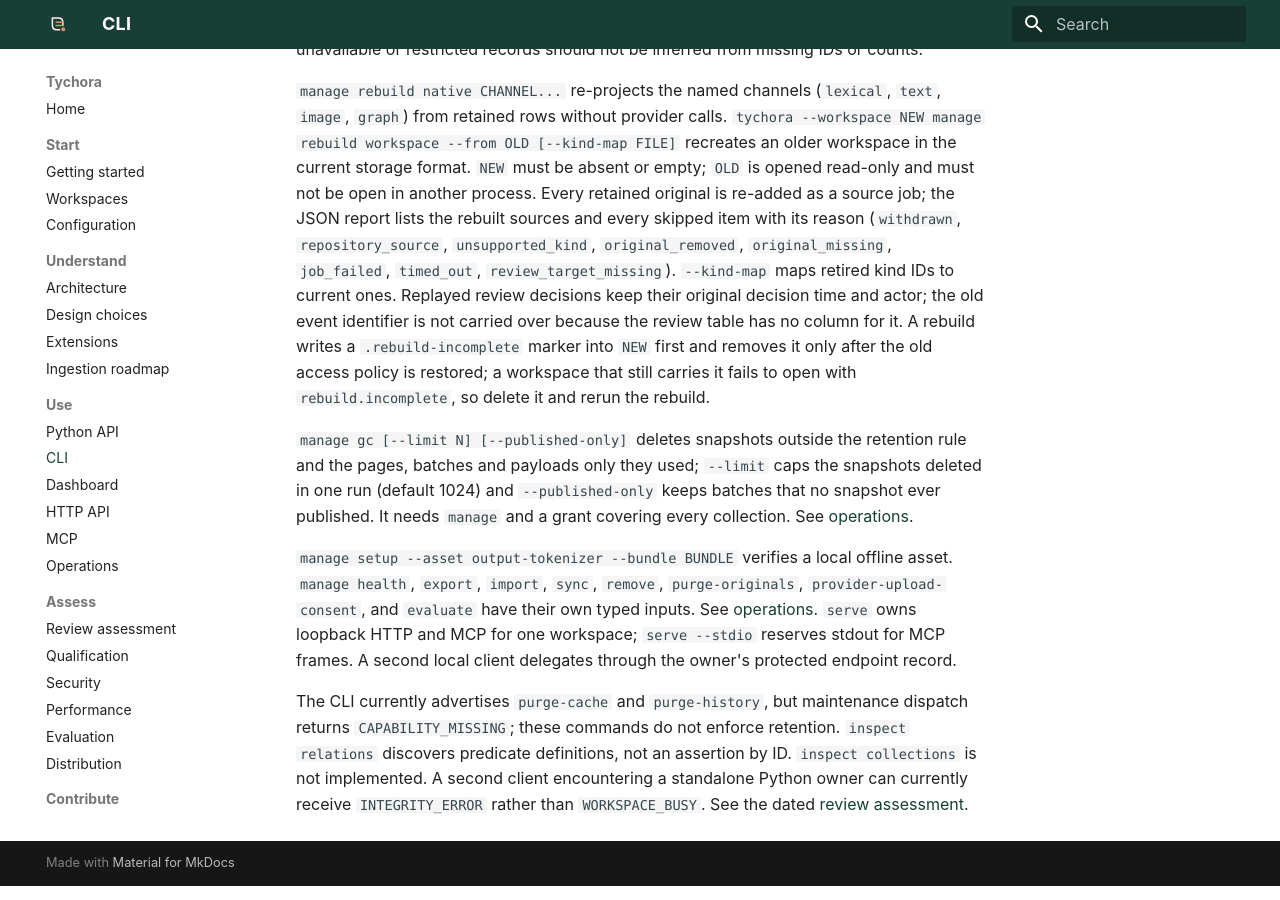
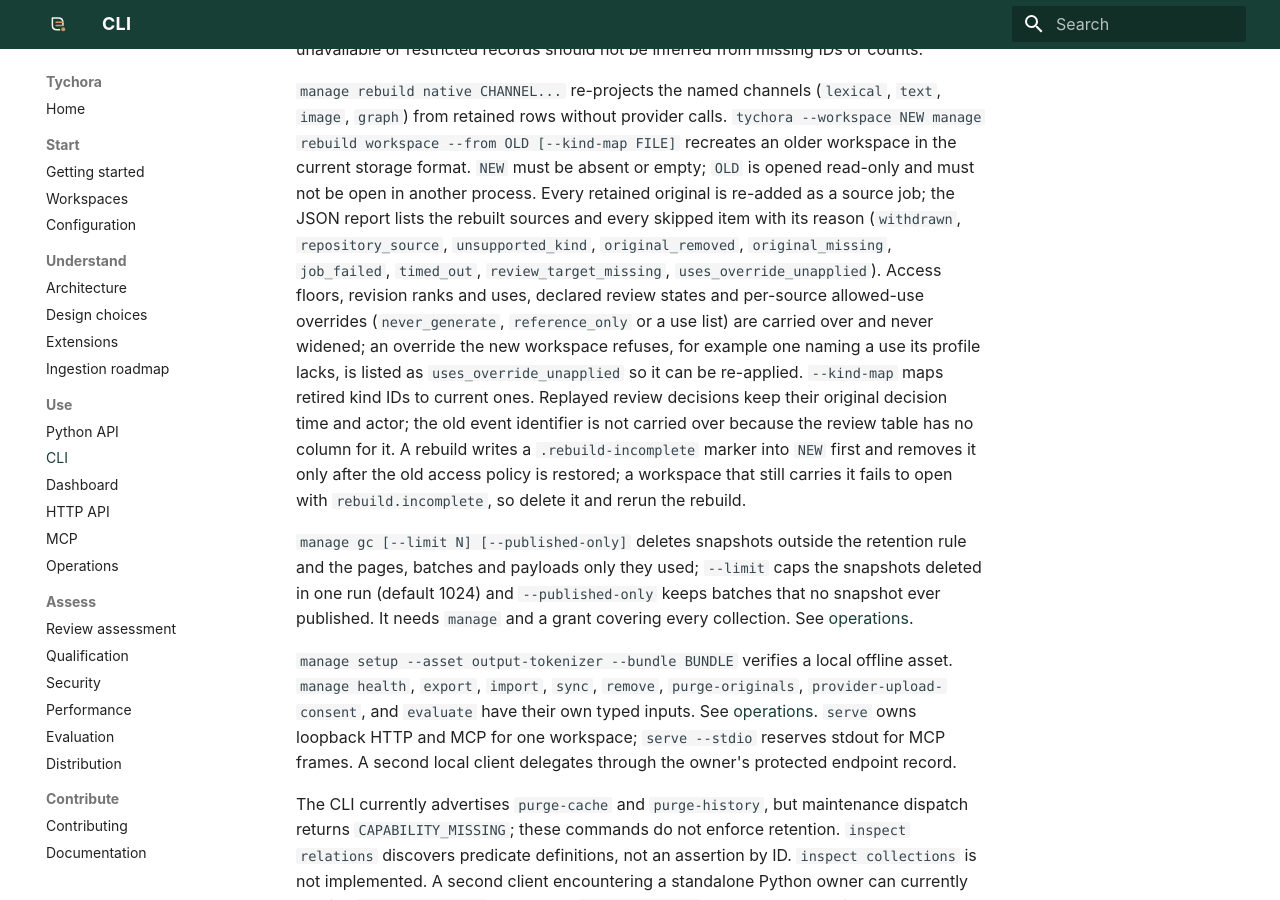
Before and after one commit to tychota/tychora, an MkDocs documentation site: the page built from docs/cli.md, in a window 1280 px wide and 900 px high, scrolled down 1012 px. Built offline with MkDocs 1.6.1 and Material for MkDocs 9.7.7, drawn with Linux system fonts in a browser that asks for light colours.

Commit message:
docs: document carried use overrides and record the residual follow-ups
Co-Authored-By: Claude Opus 5.5 <noreply@anthropic.com>
Claude-Session: https://claude.ai/code/session_015FJC4WashyKwd8DxEbFuhM

```diff
--- a/docs/cli.md
+++ b/docs/cli.md
@@ -17,7 +17,7 @@ tychora --workspace ./knowledge --offline search "verification" --json
 
 `inspect kinds|facets|relations|profiles|settings|models|sources|runs --json` discovers the active registry and visible records. `inspect evidence UNIT_ID --json` reads exact authorized evidence; `inspect revisions REVISION_ID --original --json` requests a retained original if allowed. `inspect selections SOURCE_ID:REVISION_ID:EXTRACTION_ID --json` gives bounded selectors for an explicit image-region request. `inspect job JOB_ID --json` checks a durable job. Discovery and inspection reflect the current caller scope; unavailable or restricted records should not be inferred from missing IDs or counts.
 
-`manage rebuild native CHANNEL...` re-projects the named channels (`lexical`, `text`, `image`, `graph`) from retained rows without provider calls. `tychora --workspace NEW manage rebuild workspace --from OLD [--kind-map FILE]` recreates an older workspace in the current storage format. `NEW` must be absent or empty; `OLD` is opened read-only and must not be open in another process. Every retained original is re-added as a source job; the JSON report lists the rebuilt sources and every skipped item with its reason (`withdrawn`, `repository_source`, `unsupported_kind`, `original_removed`, `original_missing`, `job_failed`, `timed_out`, `review_target_missing`). `--kind-map` maps retired kind IDs to current ones. Replayed review decisions keep their original decision time and actor; the old event identifier is not carried over because the review table has no column for it. A rebuild writes a `.rebuild-incomplete` marker into `NEW` first and removes it only after the old access policy is restored; a workspace that still carries it fails to open with `rebuild.incomplete`, so delete it and rerun the rebuild.
+`manage rebuild native CHANNEL...` re-projects the named channels (`lexical`, `text`, `image`, `graph`) from retained rows without provider calls. `tychora --workspace NEW manage rebuild workspace --from OLD [--kind-map FILE]` recreates an older workspace in the current storage format. `NEW` must be absent or empty; `OLD` is opened read-only and must not be open in another process. Every retained original is re-added as a source job; the JSON report lists the rebuilt sources and every skipped item with its reason (`withdrawn`, `repository_source`, `unsupported_kind`, `original_removed`, `original_missing`, `job_failed`, `timed_out`, `review_target_missing`, `uses_override_unapplied`). Access floors, revision ranks and uses, declared review states and per-source allowed-use overrides (`never_generate`, `reference_only` or a use list) are carried over and never widened; an override the new workspace refuses, for example one naming a use its profile lacks, is listed as `uses_override_unapplied` so it can be re-applied. `--kind-map` maps retired kind IDs to current ones. Replayed review decisions keep their original decision time and actor; the old event identifier is not carried over because the review table has no column for it. A rebuild writes a `.rebuild-incomplete` marker into `NEW` first and removes it only after the old access policy is restored; a workspace that still carries it fails to open with `rebuild.incomplete`, so delete it and rerun the rebuild.
 
 `manage gc [--limit N] [--published-only]` deletes snapshots outside the retention rule and the pages, batches and payloads only they used; `--limit` caps the snapshots deleted in one run (default 1024) and `--published-only` keeps batches that no snapshot ever published. It needs `manage` and a grant covering every collection. See [operations](operations.md#snapshot-retention-and-garbage-collection).
 
```
Also changed, not shown: docs/superpowers/plans/2026-10-16-engine-core-v2-index.md (+4 -1 lines).
